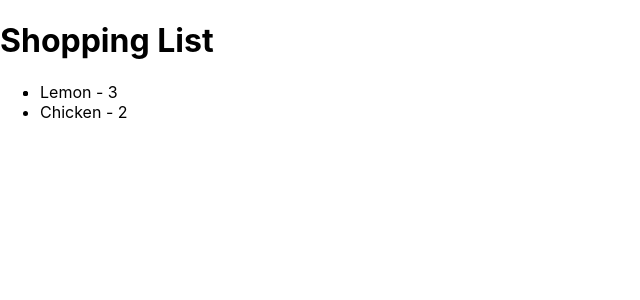
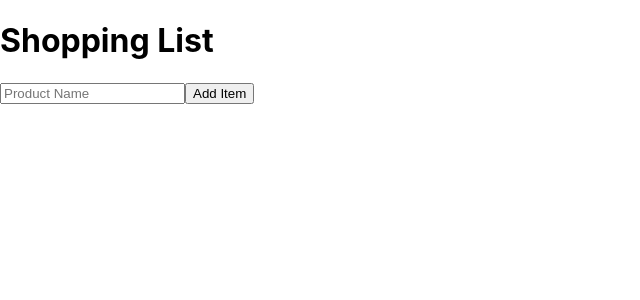
Before and after one commit to hammyhammer/learning-typescript-react, a React (Create React App) app in the folder shopping-list/: page / in a window 1280 px wide. Shown: the top 300 px of the page, without its empty margins (0-640 px from the left). Built offline with nearby package versions, Linux system fonts and the light colour scheme.

Commit message:
form setup with handlesubmit

```diff
--- a/shopping-list/src/App.tsx
+++ b/shopping-list/src/App.tsx
@@ -1,18 +1,23 @@
-import React from 'react';
+import React, { useState } from 'react';
 // import logo from './logo.svg';
 import './App.css';
 import Greeter from './components/Greeter';
 import ShoppingList from './components/ShoppingList';
+import Item from "./models/item";
+import ShoppingForm from './components/ShoppingForm';
 
 function App() {
-  const items = [
-    { id: 1, product: "Lemon", quantity: 3 },
-    { id: 2, product: "Chicken", quantity: 2 },
-  ];
+  const [items, setItems] = useState<Item[]>([])
+
+  // const items = [
+  //   { id: 1, product: "Lemon", quantity: 3 },
+  //   { id: 2, product: "Chicken", quantity: 2 },
+  // ];
   return (
     <div>
       {/* <Greeter person="Bobby" /> */}
       <ShoppingList items={items} />
+      <ShoppingForm />
     </div>
   );
 }
--- /dev/null
+++ b/shopping-list/src/components/ShoppingForm.tsx
@@ -0,0 +1,14 @@
+import React from 'react'
+
+export default function ShoppingForm(): JSX.Element {
+  function handleSubmit(event: React.FormEvent) {
+    event.preventDefault()
+    console.log("Submitted")
+  }
+  return (
+    <form onSubmit={handleSubmit}>
+      <input type="text" placeholder='Product Name' />
+      <button type='submit'>Add Item</button>
+    </form>
+  )
+}
--- a/shopping-list/src/components/ShoppingList.tsx
+++ b/shopping-list/src/components/ShoppingList.tsx
@@ -1,13 +1,13 @@
 import React from 'react'
 import { JsxAttribute } from 'typescript'
-
+import Item from '../models/item'
 // Having the interface here is okay. For larger applications
 // It would be wiser to put it in another file for reusability
-interface Item {
-  id: number;
-  product: string;
-  quantity: number;
-}
+// interface Item {
+//   id: number;
+//   product: string;
+//   quantity: number;
+// }
 // We take the Item interface and put it in our ShoppingListProps
 // interface and then use it as props
 interface ShoppingListProps {
@@ -21,13 +21,11 @@
     <div>
       <h1>Shopping List</h1>
       <ul>
-        <li>
-          {props.items.map((item) => (
-            <li key={item.id}>
-              {item.product} - {item.quantity}
-            </li>
-          ))}
-        </li>
+        {props.items.map((item) => (
+          <li key={item.id}>
+            {item.product} - {item.quantity}
+          </li>
+        ))}
       </ul>
     </div>
   )
--- /dev/null
+++ b/shopping-list/src/models/item.ts
@@ -0,0 +1,5 @@
+export default interface Item {
+  id: number;
+  product: string;
+  quantity: number;
+}
```
